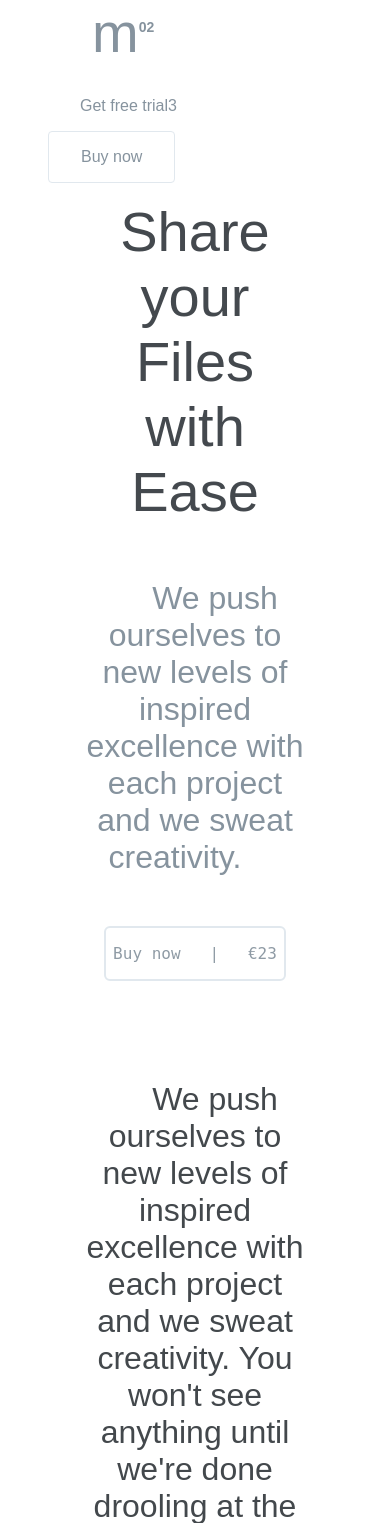
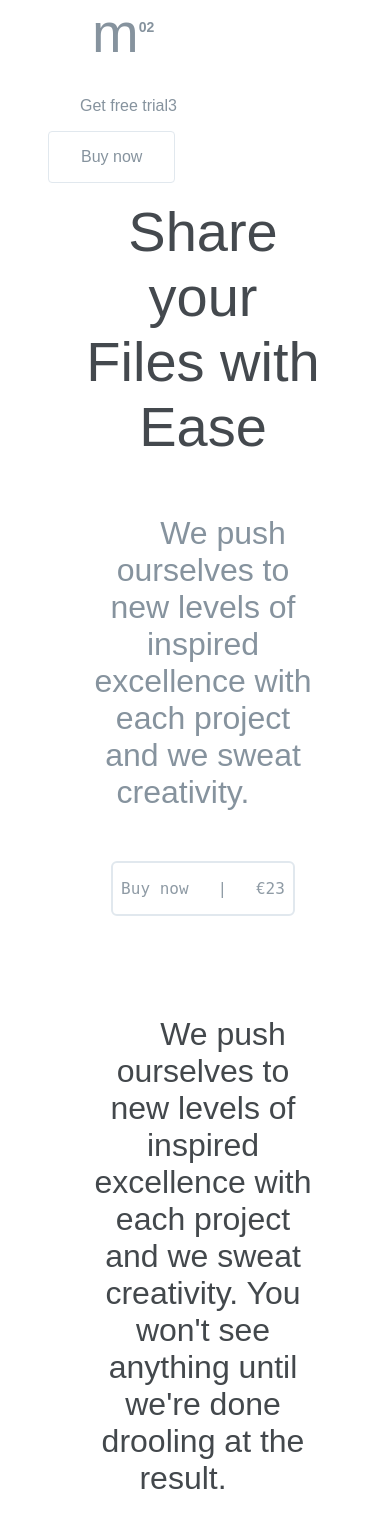
Before and after one commit to sandhujashan880/crowdlinkertest, a PHP site: page / in a window 390 px wide; the page is wider, and only the part inside the window is pictured. Shown: the part 32-1555 px from the top of that part. Run offline with PHP 8.4, Linux system fonts and the light colour scheme.

Commit message:
Signed-off-by: sandhujashan880 <jashansandhu880@gmail.com>

```diff
--- a/style.css
+++ b/style.css
@@ -480,3 +480,9 @@ hr{
 	padding-left: 8em;
 	padding-top: 0.5em;
 }
+
+@media only screen and (max-width: 768px) {
+body{
+        width: 100%;
+    }
+}
```
